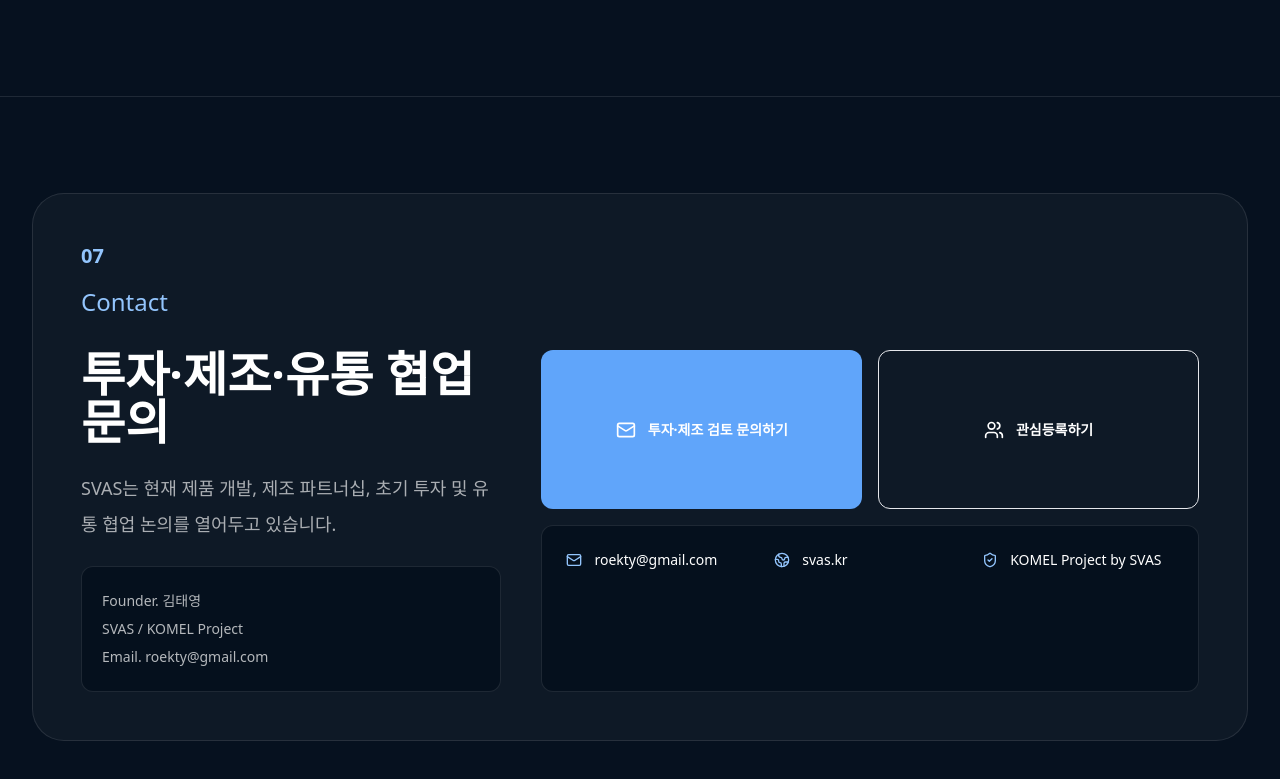
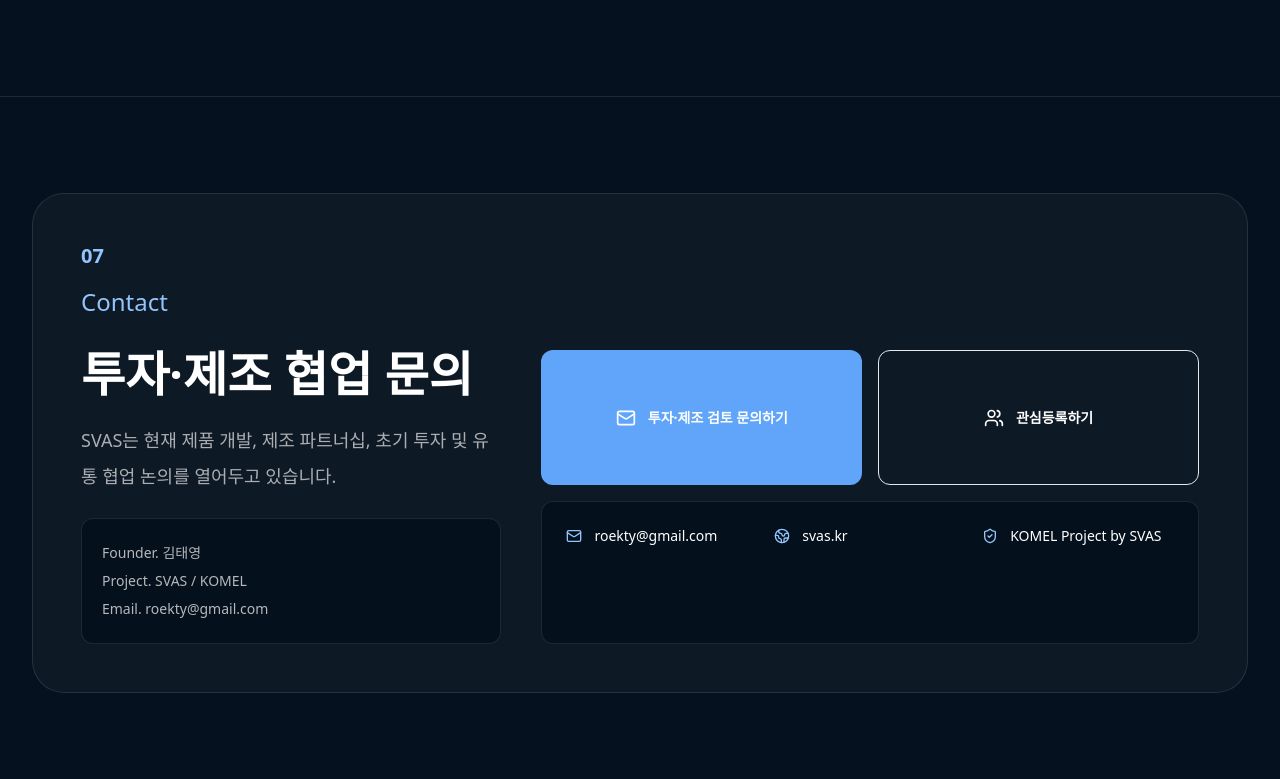
Before and after one commit to capxmaseve/svas-site, a Next.js app: page / in a window 1280 px wide. Shown: the part 4234-5013 px from the top of the page. Built offline with nearby package versions, Linux system fonts and the light colour scheme.

Commit message:
Update page.jsx

```diff
--- a/app/page.jsx
+++ b/app/page.jsx
@@ -176,12 +176,12 @@
           <SectionLabel number="07" title="Contact" />
           <div className="mt-8 grid gap-10 lg:grid-cols-[0.78fr_1.22fr]">
             <div>
-              <h2 className="text-3xl font-semibold leading-tight md:text-5xl">투자·제조·유통 협업 문의</h2>
+           <h2 className="text-3xl font-semibold leading-tight md:text-5xl">투자·제조 협업 문의</h2>
               <p className="mt-6 text-lg leading-9 text-white/65">SVAS는 현재 제품 개발, 제조 파트너십, 초기 투자 및 유통 협업 논의를 열어두고 있습니다.</p>
               <div className="mt-6 rounded-xl border border-white/10 bg-[#05101d] p-5 text-sm leading-7 text-white/70">
-  <p>Founder. 김태영</p>
-  <p>SVAS / KOMEL Project</p>
-  <p>Email. roekty@gmail.com</p>
+<p>Founder. 김태영</p>
+<p>Project. SVAS / KOMEL</p>
+<p>Email. roekty@gmail.com</p>
 </div>
             </div>
             <div className="grid gap-4 md:grid-cols-2">
```
